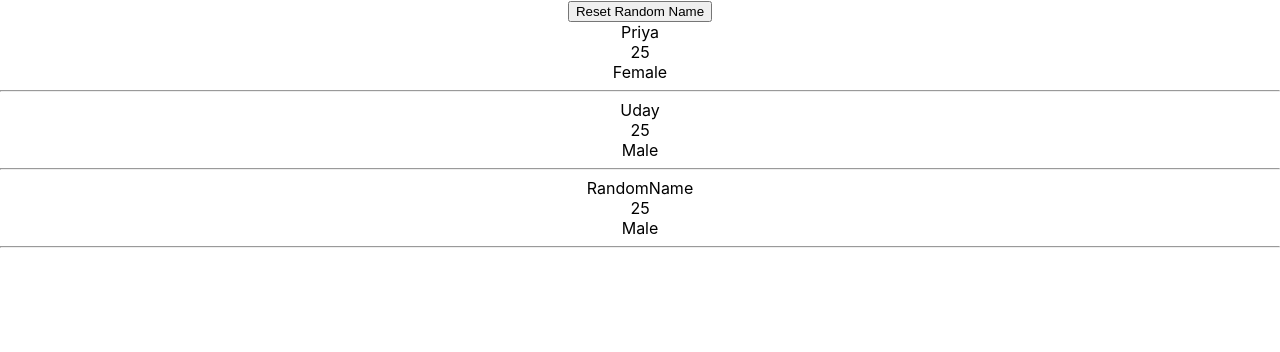
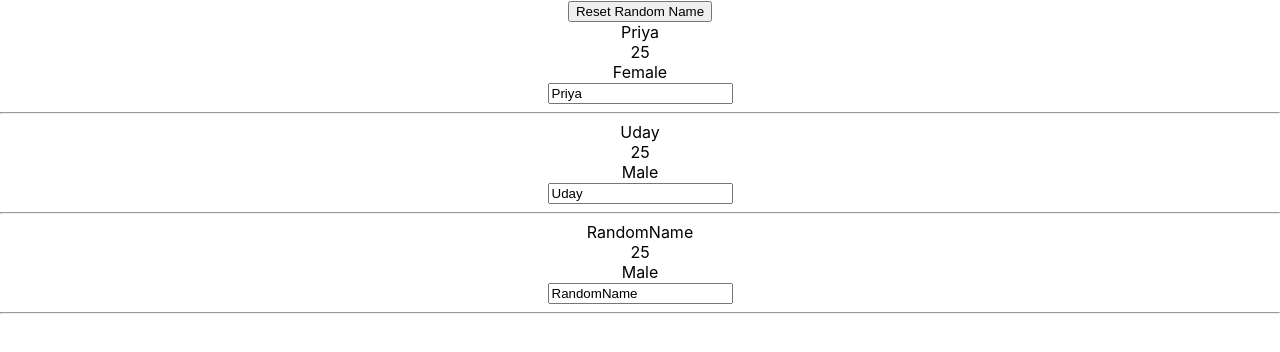
Before and after one commit to priyadarshiniravi/react-basic-workshop, a React (Create React App) app: page / in a window 1280 px wide. Shown: the top 352 px of the page. Built offline with nearby package versions, Linux system fonts and the light colour scheme.

Commit message:
change name based on input

```diff
--- a/src/person/Person.js
+++ b/src/person/Person.js
@@ -1,12 +1,14 @@
 import React from 'react';
 
 const Person = (props) => {
+    let onChangeInput = (event) => props.onNameClick.bind(this, event.target.value)();
     return (
         <div>
             <div onClick={props.onNameClick.bind(this, props.name)}>{props.name}</div>
             <div>{props.age}</div>
             <div>{props.gender}</div>
             <div>{props.children}</div>
+            <input onChange={onChangeInput} value={props.name}/>
         </div>
     )
 };
```
